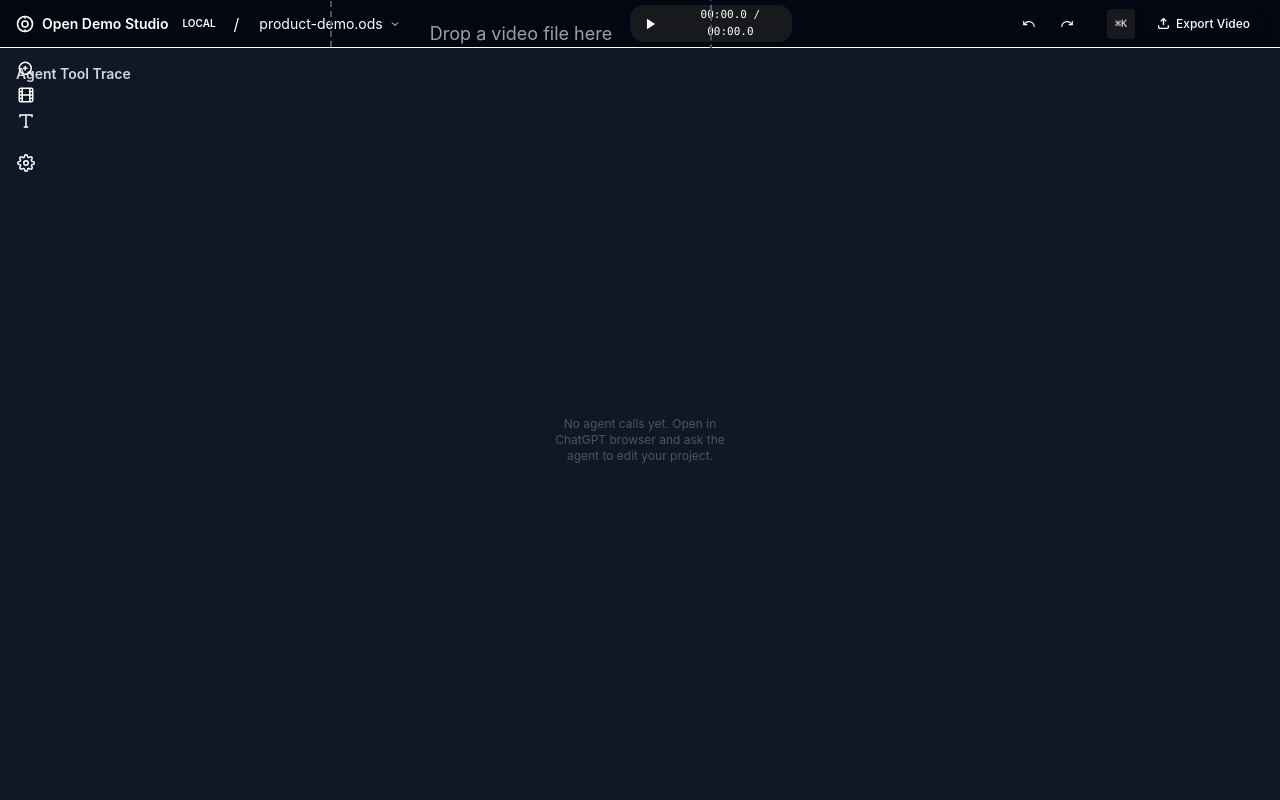
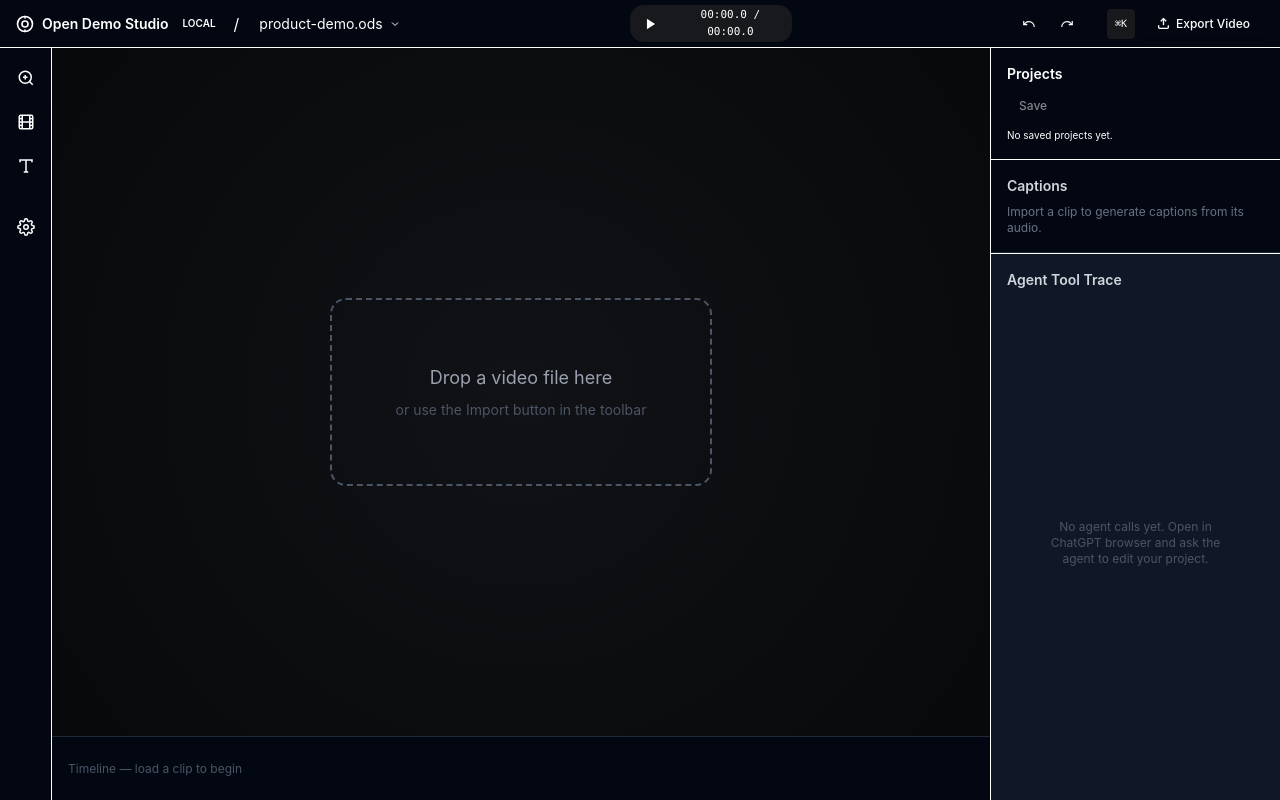
Before and after one commit to Panoptik-Studio/Panoptik, a Next.js app in the folder apps/web/: page /editor in a window 1280 px wide. Built offline with nearby package versions, Linux system fonts and the light colour scheme.

Commit message:
fix(editor): move ToolTrace inside right sidebar to fix exploded layout

```diff
--- a/apps/web/src/app/editor/page.tsx
+++ b/apps/web/src/app/editor/page.tsx
@@ -53,12 +53,12 @@ export default function EditorPage() {
           <CaptionsSlot />
           <Inspector />
           <ExportPanel />
+          <ToolTrace />
         </aside>
       </div>
 
       <RecordModal />
       <ConfirmDialog />
-      <ToolTrace />
     </div>
   );
 }
--- a/apps/web/src/components/ToolTrace.tsx
+++ b/apps/web/src/components/ToolTrace.tsx
@@ -35,7 +35,7 @@ export function ToolTrace() {
   }, []);
 
   return (
-    <div className="flex h-full flex-col overflow-hidden bg-gray-900 p-4">
+    <div className="flex h-full flex-col overflow-hidden border-t bg-gray-900 p-4" style={{ borderColor: "var(--color-border-subtle)" }}>
       <h3 className="mb-3 text-sm font-semibold text-gray-300">
         Agent Tool Trace
       </h3>
```
